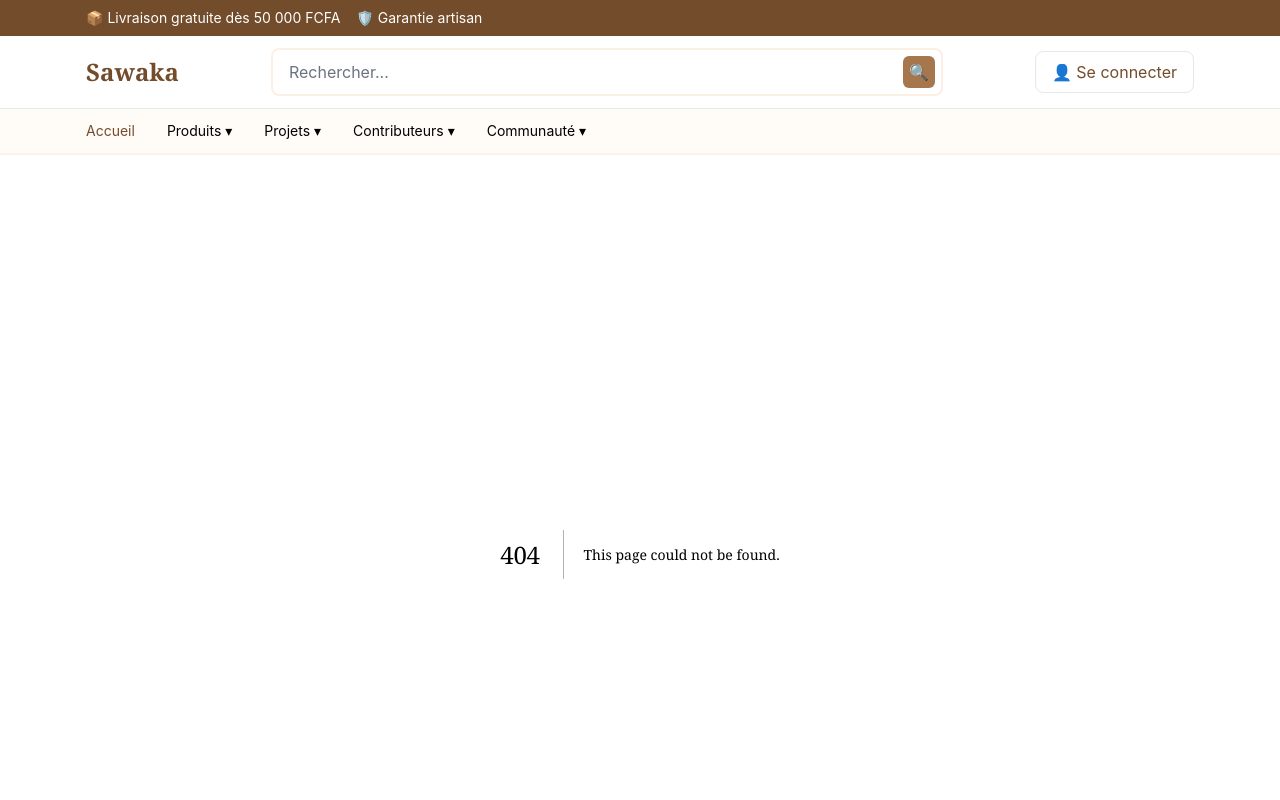
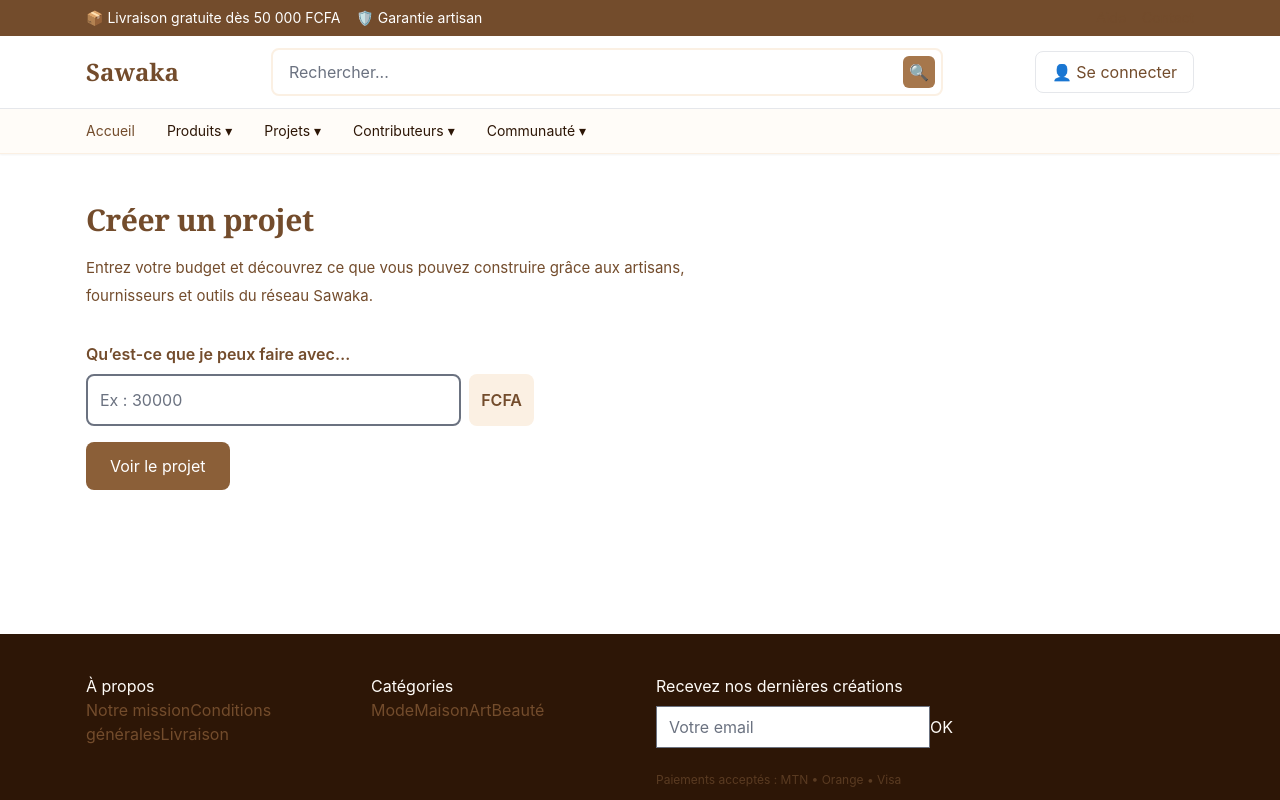
Before and after one commit to Bond52/ecommerce-web-avec-tailwind, a Next.js app: page /projets/creer in a window 1280 px wide. Before the commit this address had no page. Shown: the top 800 px of the page. Built offline with nearby package versions, Linux system fonts and the light colour scheme.

Commit message:
Page creation projet  v1

```diff
--- /dev/null
+++ b/app/projets/creer/page.tsx
@@ -0,0 +1,123 @@
+"use client";
+
+import { useState } from "react";
+
+export default function CreerProjetPage() {
+  const [amount, setAmount] = useState("");
+  const [project, setProject] = useState<any>(null);
+
+  function generateProject() {
+    const value = Number(amount);
+
+    if (!value || value <= 0) {
+      setProject({ error: "Veuillez entrer un montant valide." });
+      return;
+    }
+
+    // 📌 MOCK : logique de sélection simple
+    let suggestion;
+
+    if (value < 15000) {
+      suggestion = {
+        title: "Tabouret artisanal",
+        description:
+          "Un petit tabouret en bois solide, accessible et parfait pour débuter.",
+        estimated: "10 000–15 000 FCFA",
+        materials: ["Bois local", "Clous", "Finition simple"],
+      };
+    } else if (value < 40000) {
+      suggestion = {
+        title: "Table artisanale",
+        description:
+          "Une table simple mais robuste, idéale pour l’atelier ou la maison.",
+        estimated: "25 000–40 000 FCFA",
+        materials: ["Planche de bois", "Scie manuelle", "Visserie", "Ponceuse"],
+      };
+    } else {
+      suggestion = {
+        title: "Babyfoot artisanal",
+        description:
+          "Un babyfoot complet fabriqué avec les outils du réseau Sawaka.",
+        estimated: "45 000–70 000 FCFA",
+        materials: ["Bois", "Tiges métal", "Peinture", "Visserie"],
+      };
+    }
+
+    setProject(suggestion);
+  }
+
+  return (
+    <div className="wrap py-12">
+      <h1 className="text-3xl font-bold text-sawaka-700 mb-4">
+        Créer un projet
+      </h1>
+
+      <p className="text-sawaka-700 max-w-2xl mb-8">
+        Entrez votre budget et découvrez ce que vous pouvez construire grâce aux
+        artisans, fournisseurs et outils du réseau Sawaka.
+      </p>
+
+      {/* ─────────── Zone de saisie ─────────── */}
+      <div className="max-w-md mb-8">
+        <label className="block mb-2 font-semibold text-sawaka-700">
+          Qu’est-ce que je peux faire avec…
+        </label>
+
+        <div className="flex gap-2">
+          <input
+            type="number"
+            value={amount}
+            placeholder="Ex : 30000"
+            onChange={(e) => setAmount(e.target.value)}
+            className="flex-1 p-3 border-2 border-cream-300 rounded-lg focus:border-sawaka-500"
+          />
+
+          <span className="flex items-center px-3 py-2 bg-cream-200 rounded-lg text-sawaka-700 font-semibold">
+            FCFA
+          </span>
+        </div>
+
+        <button
+          onClick={generateProject}
+          className="mt-4 bg-sawaka-600 text-white px-6 py-3 rounded-lg hover:bg-sawaka-700"
+        >
+          Voir le projet
+        </button>
+      </div>
+
+      {/* ─────────── Résultat ─────────── */}
+      {project && (
+        <div className="bg-white border rounded-xl p-6 shadow-md max-w-xl">
+          {project.error ? (
+            <div className="text-red-600 font-semibold">{project.error}</div>
+          ) : (
+            <>
+              <h2 className="text-2xl font-bold text-sawaka-800 mb-3">
+                {project.title}
+              </h2>
+
+              <p className="text-sawaka-700 mb-4">{project.description}</p>
+
+              <div className="mb-4 text-sawaka-800 font-medium">
+                Estimation : {project.estimated}
+              </div>
+
+              <div className="mb-4">
+                <strong className="text-sawaka-700">Matériaux requis :</strong>
+                <ul className="list-disc ml-6 mt-2 text-sawaka-600">
+                  {project.materials.map((m: string, i: number) => (
+                    <li key={i}>{m}</li>
+                  ))}
+                </ul>
+              </div>
+
+              <button className="bg-sawaka-500 text-white px-5 py-2 rounded-lg hover:bg-sawaka-600">
+                Commencer ce projet
+              </button>
+            </>
+          )}
+        </div>
+      )}
+    </div>
+  );
+}
```
